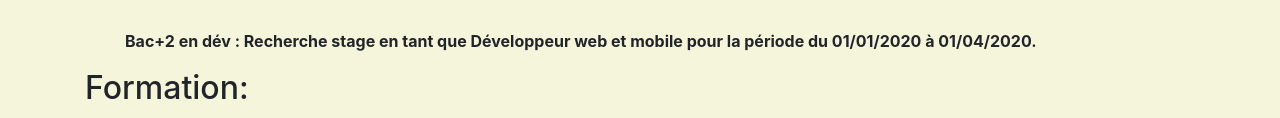
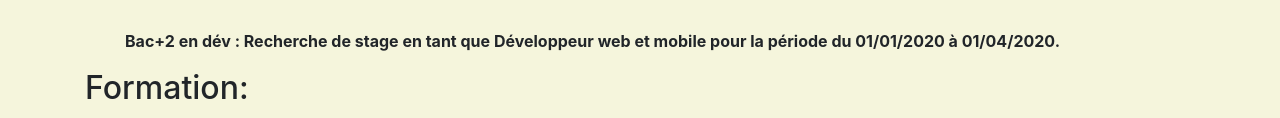
Before and after one commit to JoeS-tech/Profile-vue.js-, a plain HTML site: page index.html in a window 1280 px wide. Shown: the part 543-661 px from the top of the page. Drawn offline with nearby package versions, Linux system fonts and the light colour scheme.

Commit message:
correction grammaire html

```diff
--- a/index.html
+++ b/index.html
@@ -23,7 +23,7 @@
       <h1 v-for="me in me">Bonjour, je m'appel {{me.firstName}} {{me.lastName}}.</h1>
       <br>
       <ul v-for="exp in exp">
-        <span><b>{{exp.name}} : Recherche stage en tant que {{exp.post}} pour la période du {{exp.dateA}} à
+        <span><b>{{exp.name}} : Recherche de stage en tant que {{exp.post}} pour la période du {{exp.dateA}} à
             {{exp.dateD}}.</b></span>
       </ul>
       <h2 v-for="Formation">Formation:</h2>
```
